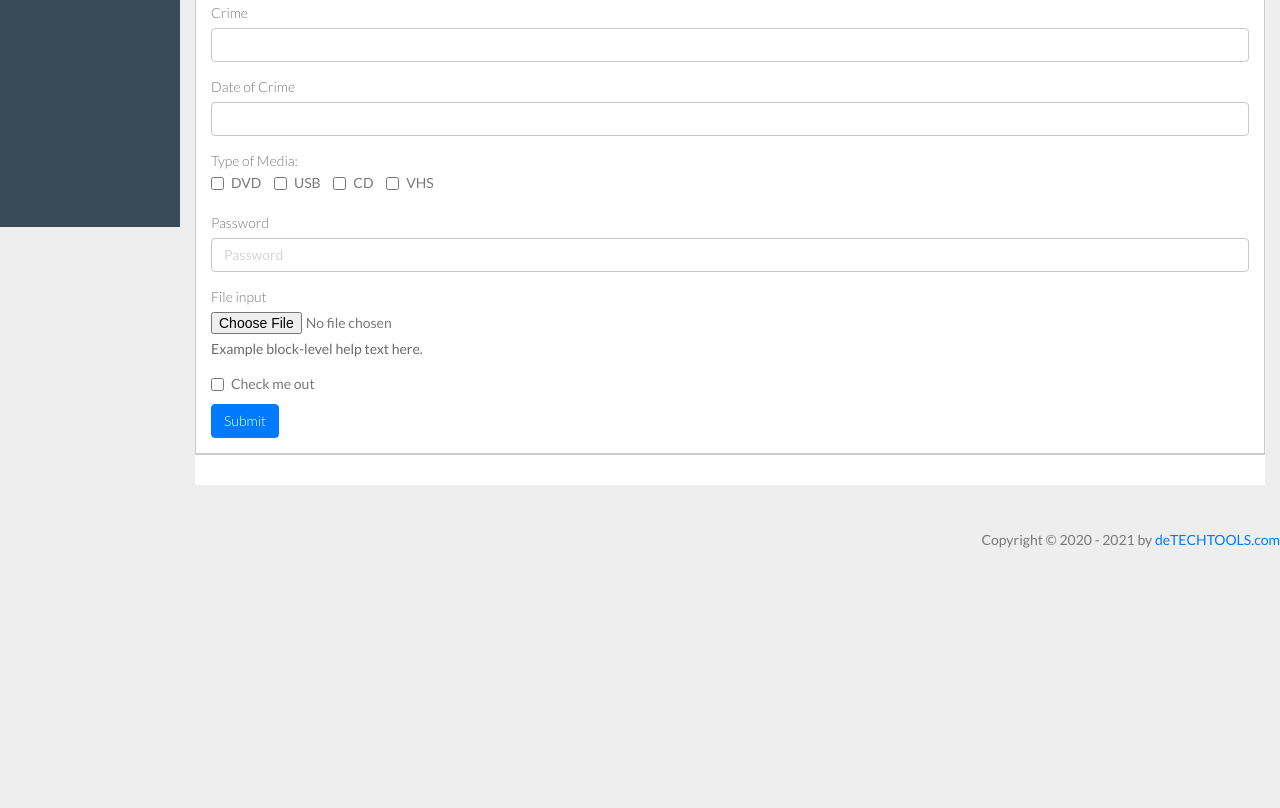
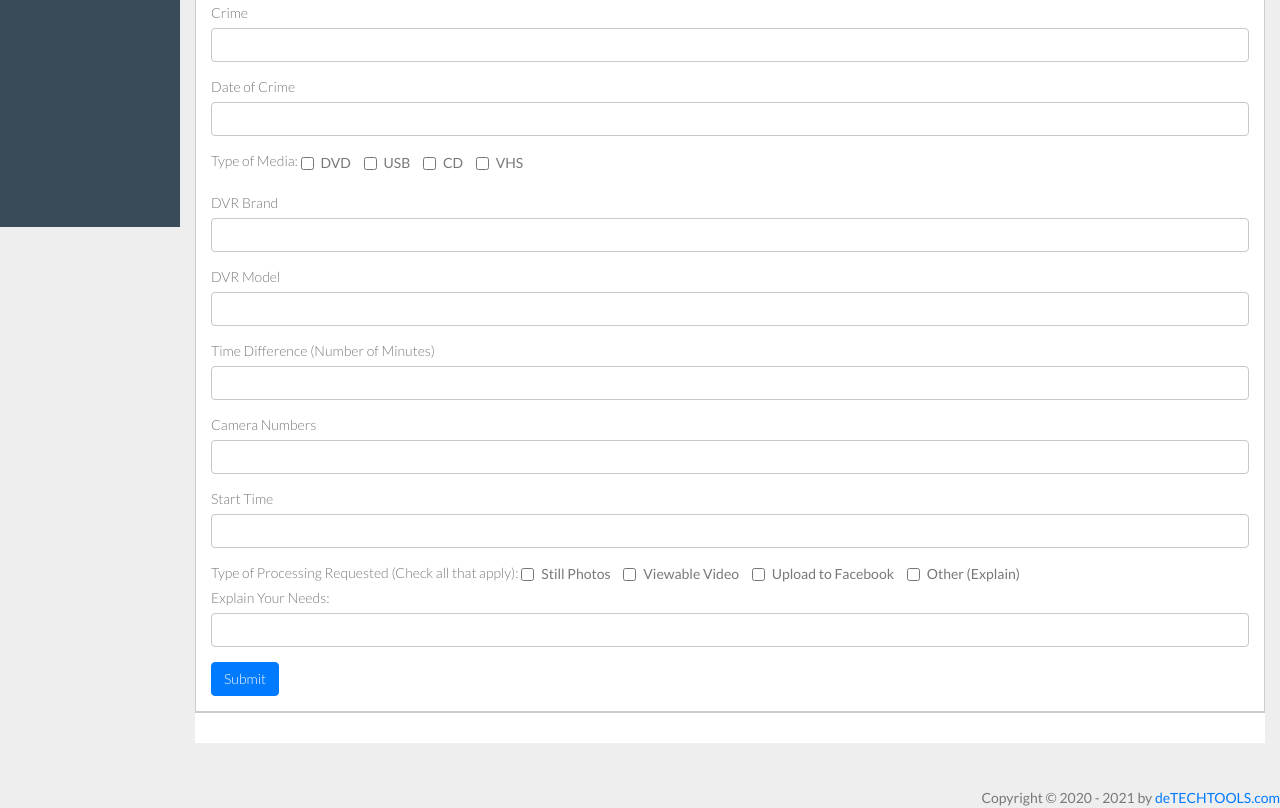
Before and after one commit to rsmith179/detect-website, a plain HTML site: page fvu_request.html in a window 1280 px wide. Shown: the part 573-1381 px from the top of the page. Before the commit the page ends 1123 px from the top, so only its background shows below. Drawn offline with Linux system fonts and the light colour scheme.

Commit message:
Updates to FVU form

```diff
--- a/fvu_request.html
+++ b/fvu_request.html
@@ -50,7 +50,8 @@
 
     <header class="header dark-bg">
       <div class="toggle-nav">
-        <div class="icon-reorder tooltips" data-original-title="Toggle Navigation" data-placement="bottom"><i class="icon_menu"></i></div>
+        <div class="icon-reorder tooltips" data-original-title="Toggle Navigation" data-placement="bottom"><i
+            class="icon_menu"></i></div>
       </div>
 
       <!--logo start-->
@@ -87,7 +88,7 @@
                 <a href="#">
                   <span class="photo"><img alt="avatar" src="./img/avatar-mini.jpg"></span>
                   <span class="subject">
-                                    <span class="from">Greg  Martin</span>
+                    <span class="from">Greg Martin</span>
                     <span class="time">1 min</span>
                   </span>
                   <span class="message">I really like this admin panel.</span>
@@ -97,7 +98,7 @@
                 <a href="#">
                   <span class="photo"><img alt="avatar" src="./img/avatar-mini2.jpg"></span>
                   <span class="subject">
-                                    <span class="from">Bob   Mckenzie</span>
+                    <span class="from">Bob Mckenzie</span>
                     <span class="time">5 mins</span>
                   </span>
                   <span class="message">
@@ -109,7 +110,7 @@
                 <a href="#">
                   <span class="photo"><img alt="avatar" src="./img/avatar-mini3.jpg"></span>
                   <span class="subject">
-                                    <span class="from">Phillip   Park</span>
+                    <span class="from">Phillip Park</span>
                     <span class="time">2 hrs</span>
                   </span>
                   <span class="message">
@@ -121,7 +122,7 @@
                 <a href="#">
                   <span class="photo"><img alt="avatar" src="./img/avatar-mini4.jpg"></span>
                   <span class="subject">
-                                    <span class="from">Ray   Munoz</span>
+                    <span class="from">Ray Munoz</span>
                     <span class="time">1 day</span>
                   </span>
                   <span class="message">
@@ -332,8 +333,7 @@
                         </div>
 
                         <div class="form-group">
-	          <label class"col-lg-2">Type of Media:</lable>
-		  <div class=col-lg-10">
+                          <label for="mediaType">Type of Media:</lable>
                             <label class="checkbox-inline">
                               <input type="checkbox" id="inlineCheckbox1" value="option1"> DVD
                             </label>
@@ -347,24 +347,47 @@
                               <input type="checkbox" id="inlineCheckbox3" value="option3"> VHS
                             </label>
                         </div>
+                        <div class="form-group">
+                          <label for="exampleInputEmail1">DVR Brand</label>
+                          <input type="text" class="form-control" id="exampleInputEmail1">
                         </div>
                         <div class="form-group">
-                    <label for="exampleInputPassword1">Password</label>
-                    <input type="password" class="form-control" id="exampleInputPassword1" placeholder="Password">
+                          <label for="exampleInputEmail1">DVR Model</label>
+                          <input type="text" class="form-control" id="exampleInputEmail1">
                         </div>
                         <div class="form-group">
-                    <label for="exampleInputFile">File input</label>
-                    <input type="file" id="exampleInputFile">
-                    <p class="help-block">Example block-level help text here.</p>
+                          <label for="exampleInputEmail1">Time Difference (Number of Minutes)</label>
+                          <input type="text" class="form-control" id="exampleInputEmail1">
                         </div>
-                  <div class="checkbox">
-                    <label>
-                                          <input type="checkbox"> Check me out
+                        <div class="form-group">
+                          <label for="exampleInputEmail1">Camera Numbers</label>
+                          <input type="text" class="form-control" id="exampleInputEmail1">
+                        </div>
+                        <div class="form-group">
+                          <label for="exampleInputEmail1">Start Time</label>
+                          <input type="text" class="form-control" id="exampleInputEmail1">
+                        </div>
+                        <div class="form-group">
+                          <label for="typeOfProcessing">Type of Processing Requested (Check all that apply):</label>
+                          <label class="checkbox-inline">
+                            <input type="checkbox" id="inlineCheckbox1" value="option1"> Still Photos
                           </label>
+                          <label class="checkbox-inline">
+                            <input type="checkbox" id="inlineCheckbox2" value="option2"> Viewable Video
+                          </label>
+                          <label class="checkbox-inline">
+                            <input type="checkbox" id="inlineCheckbox3" value="option3"> Upload to Facebook
+                          </label>
+                          <label class="checkbox-inline">
+                            <input type="checkbox" id="inlineCheckbox3" value="option3"> Other (Explain)
+                          </label>
+                          <div class="form-group">
+                            <label for="exampleInputEmail1">Explain Your Needs:</label>
+                            <input type="text" class="form-control" id="exampleInputEmail1">
+                          </div>
                         </div>
                         <button type="submit" class="btn btn-primary">Submit</button>
                       </form>
-
                     </div>
                   </section>
                 </div>
```
Lines whose indentation alone changed are shown as unchanged.
